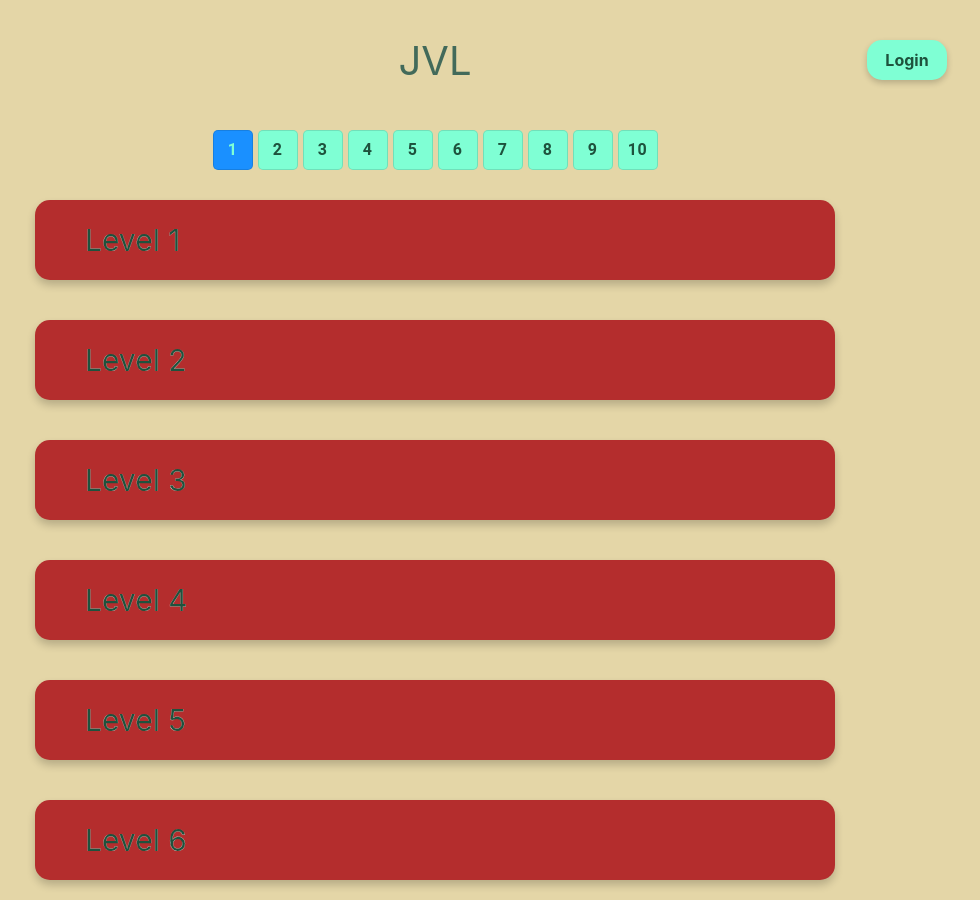
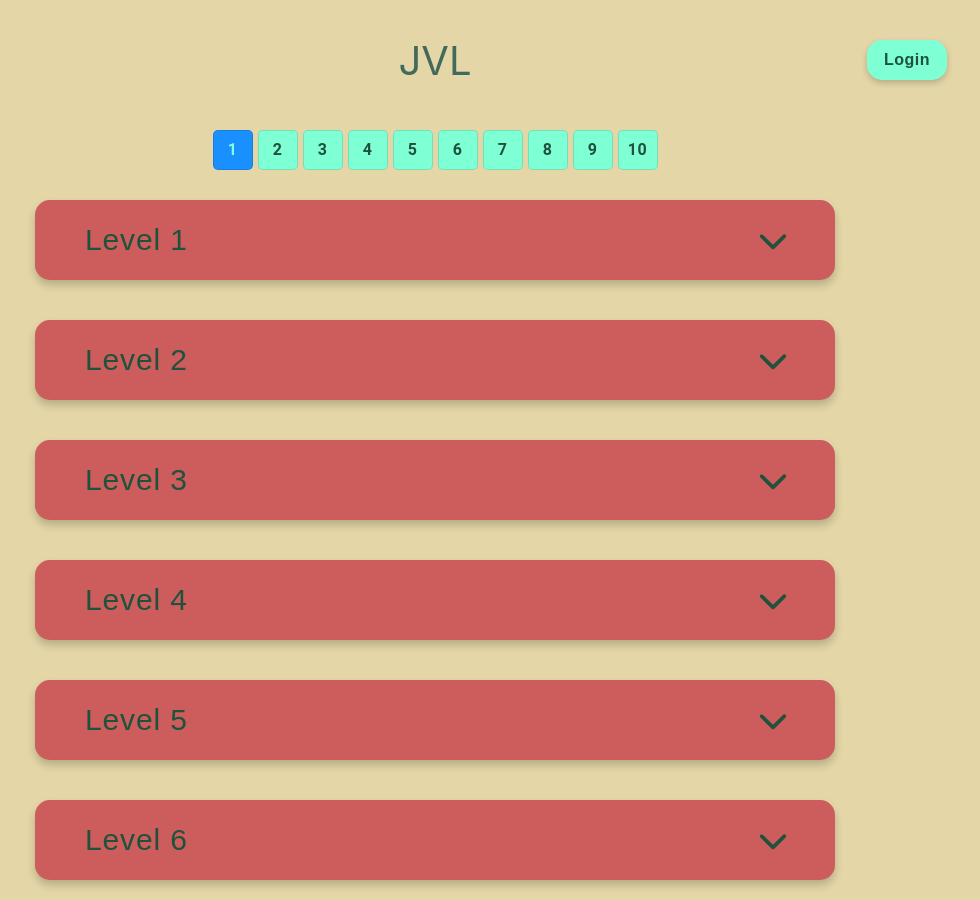
Before and after one commit to pasTa4667/JVL, a React (Create React App) app: page / in a window 1280 px wide. Shown: the whole page, without its empty margins (205-1185 px from the left). Built offline with nearby package versions, Linux system fonts and the light colour scheme.

Commit message:
converted buttons to mui buttons

```diff
--- a/src/components/LevelContentComponent.tsx
+++ b/src/components/LevelContentComponent.tsx
@@ -9,6 +9,7 @@ import KanjiInfo from "./KanjiInfoComponent";
 import { useUser } from "../elements/UserProvider";
 import { KanjiGrades, KanjiLevelProgress, gradeAsNumber } from "../utility/types";
 import { isReviewTimeReached } from "../utility/utility";
+import { StartButton } from "../elements/Buttons";
 
 interface LevelContentProps {
   key: number;
@@ -102,12 +103,12 @@ function LevelContent(props: LevelContentProps) {
         <LinearProgressWithLabel value={calculateLevelProgress()} />
       </div>
       <div className="start-button-container">
-        <button className="start-button" onClick={handleStartReview}>
+        <StartButton onClick={handleStartReview}>
           Start Review
-        </button>
-        <button className="start-button" onClick={handleStartLevel}>
+        </StartButton>
+        <StartButton onClick={handleStartLevel}>
           Start Level Training
-        </button>
+        </StartButton>
       </div>
       <DisplayKanjis kanjis={kanjis} progress={userLevelProgress} onClick={handleKanjiClick} />
       {selectedKanji ? <KanjiInfo kanji={selectedKanji} progress={userLevelProgress}/> : <></>}
--- /dev/null
+++ b/src/elements/Buttons.tsx
@@ -0,0 +1,105 @@
+import { Button, ToggleButton, ToggleButtonProps, styled, toggleButtonClasses, buttonClasses, ButtonProps } from "@mui/material";
+
+//ToggleButton
+const SquareToggleButton = styled(ToggleButton)(({ theme }) => ({
+  height: 40,
+  width: 40,
+  borderRadius: 5,
+  borderStyle: "solid",
+  borderWidth: 1,
+  fontSize: 16,
+  backgroundColor: "aquamarine",
+  fontWeight: "bold",
+  color: "#1e523d",
+  "&:hover": {
+    backgroundColor: "lightblue",
+  },
+  [`&.${toggleButtonClasses.selected}`]: {
+    backgroundColor: theme.palette.mode === "light" ? "#1a90ff" : "#308fe8",
+    color: "aquamarine",
+    "&:hover": {
+      backgroundColor: theme.palette.mode === "light" ? "#1a90ff" : "#308fe8",
+    },
+  },
+}));
+
+export function CustomToggleButton(props: ToggleButtonProps) {
+    return <SquareToggleButton {...props}/>
+}
+
+//Standart Button Style (should be used for every button)
+const StandartButtonStyled = styled(Button)(() => ({
+  display: "flex",
+  alignItems: "center",
+  justifyContent: "center",
+  borderStyle: "none",
+  borderRadius: 15,
+  boxShadow: "0 5px 8px rgba(0, 0, 0, 0.2)",
+  fontFamily: "sans-serif",
+  textTransform: "none",
+  [`&.${buttonClasses.colorInherit}`]: {
+    color: "#1e523d",
+    backgroundColor: "indianred",
+  },
+  [`&.${buttonClasses.containedSecondary}`]: {
+    color: "#1e523d",
+    backgroundColor: "aquamarine",
+  }
+}));
+
+//LevelButton
+const LevelButtonStyled = styled(StandartButtonStyled)(() => ({
+  justifyContent: "left",
+  width: "calc(100vw - 40px)",
+  height: 80,
+  maxWidth: 800,
+  margin: 20,
+  padding: "0px 0px 0px 50px",
+  fontSize: 30,
+}));
+
+export function LevelButton(props: ButtonProps) {
+  return <LevelButtonStyled variant="contained" color="inherit" {...props}/>
+}
+
+//StartButton
+const StartButtonStyled = styled(StandartButtonStyled)(() => ({
+  width: "50%",
+  height: 60,
+  maxWidth: 500,
+  fontSize: 25,
+  borderRadius: 5
+}));
+
+export function StartButton(props: ButtonProps) {
+  return <StartButtonStyled variant="contained" color="secondary" {...props}/>
+}
+
+//LoginButton
+const LoginButtonStyled = styled(StandartButtonStyled)(() => ({
+  flex: "0 1 auto",
+  width: 80,
+  height: 40,
+  fontSize: 16,
+  fontWeight: "bold",
+  boxShadow: "0 3px 6px rgba(0, 0, 0, 0.2)",
+  marginLeft: "auto",
+  marginRight: "10%",
+}));
+
+export function LoginButton(props: ButtonProps) {
+  return <LoginButtonStyled variant="contained" color="secondary" {...props}/>
+}
+
+//PeekButton
+const PeekButtonStyled = styled(StandartButtonStyled)(() => ({
+  width: 40,
+  height: 40,
+  fontSize: 25,
+  borderRadius: 20,
+  marginLeft: 5,
+}));
+
+export function PeekButton(props: ButtonProps) {
+  return <PeekButtonStyled variant="contained" color="inherit" {...props}/>
+}
--- a/src/elements/ToggleButton.tsx
+++ /dev/null
@@ -1,27 +0,0 @@
-import { ToggleButton, ToggleButtonProps, styled, toggleButtonClasses } from "@mui/material";
-
-const SquareToggleButton = styled(ToggleButton)(({ theme }) => ({
-  height: 40,
-  width: 40,
-  borderRadius: 5,
-  borderStyle: "solid",
-  borderWidth: 1,
-  fontSize: 16,
-  backgroundColor: "aquamarine",
-  fontWeight: "bold",
-  color: "#1e523d",
-  "&:hover": {
-    backgroundColor: "lightblue",
-  },
-  [`&.${toggleButtonClasses.selected}`]: {
-    backgroundColor: theme.palette.mode === "light" ? "#1a90ff" : "#308fe8",
-    color: "aquamarine",
-    "&:hover": {
-      backgroundColor: theme.palette.mode === "light" ? "#1a90ff" : "#308fe8",
-    },
-  },
-}));
-
-export function CustomToggleButton(props: ToggleButtonProps) {
-    return <SquareToggleButton {...props}/>
-}
--- a/src/media/MainPage.css
+++ b/src/media/MainPage.css
@@ -5,10 +5,6 @@ body {
 body, html {
     margin: 0;
     padding: 0;
-}
-
-button:hover {
-    cursor: pointer;
 }
 
 .main-page {
@@ -37,16 +33,6 @@ button:hover {
 .foot-container {
     display: flex;
     height: 10%;
-}
-
-.button-peek-answer {
-    font-size: 25px;
-    width: 40px;
-    height: 40px;
-    border-style: none;
-    border-radius: 20px;
-    background-color: indianred;
-    margin-left: 5px;
 }
 
 input {
--- a/src/media/SelectionPage.css
+++ b/src/media/SelectionPage.css
@@ -42,45 +42,11 @@ button:hover {
     transform: translateX(-50%);
 }
 
-.login-button {
-    flex: 0 1 auto;
-    width: 80px;
-    height: 40px;
-    font-size: 16px;
-    color: #1e523d;
-    font-weight: bold;
-    font-family: 'Inter', sans-serif;
-    background-color: aquamarine;
-    border-radius: 15px;
-    border-style: none;
-    box-shadow: 0 3px 6px rgba(0, 0, 0, 0.2);
-    margin-left: auto;
-    margin-right: 10%;
-}
-
 .groups-container {
     display: flex;
     margin: 5px;
     padding: 5px;
     gap: 5px;
-}
-
-.level-group-button {
-    display: flex;
-    width: calc(100vw - 40px);
-    height: 80px;
-    max-width: 800px;
-    margin: 20px;
-    padding: 0px 0px 0px 50px;
-    align-items: center;
-    background-color: rgb(180, 45, 45);
-    font-size: 30px;
-    font-family: 'Inter', sans-serif;
-    color: #1e523d;
-    -webkit-text-stroke: 0.2px #ffffff;
-    border-radius: 15px;
-    border: none;
-    box-shadow: 0 5px 8px rgba(0, 0, 0, 0.2);
 }
 
 /* LevelContentComponent */
@@ -99,21 +65,6 @@ button:hover {
 .start-button-container {
     display: flex;
     gap: 5px;
-}
-
-.start-button {
-    width: 50%;
-    height: 60px;
-    max-width: 700px;
-    align-items: center;
-    background-color: aquamarine;
-    font-size: 25px;
-    font-family: 'Inter', sans-serif;
-    color: #1e523d;
-    -webkit-text-stroke: 0.2px #ffffff;
-    border-radius: 5px;
-    border: none;
-    box-shadow: 0 5px 8px rgba(0, 0, 0, 0.2);
 }
 
 .review-timer {
--- a/src/pages/MainPage.tsx
+++ b/src/pages/MainPage.tsx
@@ -6,6 +6,7 @@ import DataBaseService from "../firebase/database";
 import { KanjiGrades, downGrade, upGrade } from '../utility/types';
 import { useUser } from '../elements/UserProvider';
 import { KanjiData } from '../logic/ReadJson';
+import { PeekButton } from '../elements/Buttons';
 
 function MainPage() {
   const selectionType = 'KanToEn'; // standart type might change
@@ -86,7 +87,7 @@ function MainPage() {
     const { prompt, label } = providerRef!.getNextPrompt();
 
     //finished with the lesson
-    if (prompt.length == 0) {
+    if (prompt.length === 0) {
       navigate("main/overview", {state: { kanjiGradeMap: kanjiGradeMap, correctKanjis: providerRef.getKnownList(), wrongKanjis: providerRef.getNotKnownList() }} );
     }
 
@@ -120,8 +121,7 @@ function MainPage() {
       userId,
       level,
       current.character,
-      KanjiGrades.Unknown,
-      false
+      kanjiGradeMap.get(current)!
     ).catch((error) => {
       console.log(error);
     });
@@ -141,14 +141,14 @@ function MainPage() {
   return (
     <div className="main-page">
       <div className="vocab-field">
-        <header>{currentWord[0]}</header>
+        <header>{currentWord[0] ?? "Nothing Selected"}</header>
       </div>
       <div className="label-field">
         Translate to {label}
       </div>
       <div className="answer-area">
         <input className={inputClassName} type='text' maxLength={30} placeholder={'answer'} value={currentInput} autoFocus={true} onKeyDown={handleKeyDown} onChange={handleInputChange}/>
-        {!isAnswerWrong ? <div/> : <button className="button-peek-answer" onClick={handlePeekAnswer}>?</button>}
+        {!isAnswerWrong ? <div/> : <PeekButton onClick={handlePeekAnswer}>?</PeekButton>}
       </div>
       <div className="foot-container">
       </div>
--- a/src/pages/SelectionPage.tsx
+++ b/src/pages/SelectionPage.tsx
@@ -1,9 +1,11 @@
 import { useState } from "react";
 import "../media/SelectionPage.css";
 import LevelContent from "../components/LevelContentComponent";
-import { CustomToggleButton } from "../elements/ToggleButton";
+import { CustomToggleButton, LevelButton, LoginButton } from "../elements/Buttons";
 import LoginModal from "../modals/LoginModal";
 import { useUser } from "../elements/UserProvider";
+import { FontAwesomeIcon } from "@fortawesome/react-fontawesome";
+import { faChevronDown, faChevronUp } from "@fortawesome/free-solid-svg-icons";
 
 function SelectionPage() {
   const totalLevelCount = 60;
@@ -15,7 +17,7 @@ function SelectionPage() {
 
   const [isLoginOpen, setIsLoginOpen] = useState(false);
 
-  const { userId, login, logout } = useUser();
+  const { userId, logout } = useUser();
 
   function handleLevelClicked(index: number) {
     const newGroupClicked = [...levelClicked];
@@ -33,13 +35,13 @@ function SelectionPage() {
     for (let i = (levelPerGroup * group); i < levelPerGroup * (group + 1); i++) {
         levels.push(
           <>
-            <button
+            <LevelButton
               key={i}
-              className="level-group-button"
               onClick={() => handleLevelClicked(i)}
             >
               Level {i + 1}
-            </button>
+              <FontAwesomeIcon style={{paddingLeft: "calc(100% - 180px)"}} icon={levelClicked[i] ? faChevronUp : faChevronDown} />
+            </LevelButton>
             {levelClicked[i] ? <LevelContent key={i + 1} level={i + 1}/> : <div></div>}
           </>
         );
@@ -80,9 +82,9 @@ function SelectionPage() {
     <div className="selection-page">
       <div className="selection-page-header">
         <div className="title">JVL</div>
-        <button className="login-button" onClick={handleLoginAndOut}>
+        <LoginButton onClick={handleLoginAndOut}>
           {userId ? "Logout" : "Login"}
-        </button>
+        </LoginButton>
       </div>
       <div className="groups-container">{renderGroups()}</div>
       {renderLevels(groupClicked)}
```
